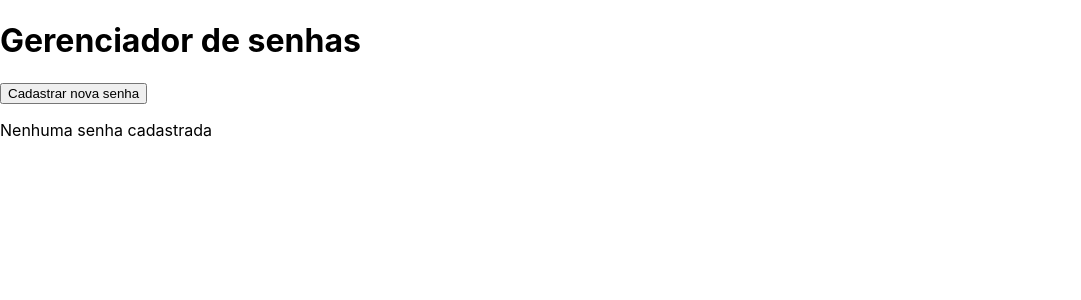
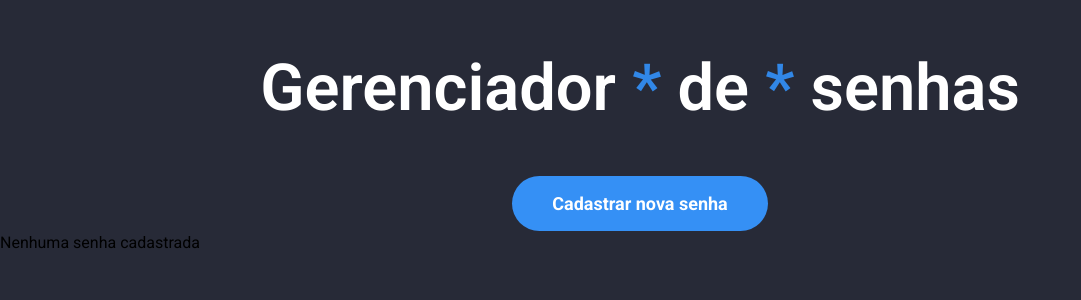
Before and after one commit to Matheus-Pozett/Password-Manager, a React (Vite) app: page / in a window 1280 px wide. Shown: the top 300 px of the page, without its empty margins (0-1081 px from the left). Built offline with nearby package versions, Linux system fonts and the light colour scheme.

Commit message:
style: estiliza componente Title e componente ButtonNewPassword

```diff
--- a/index.html
+++ b/index.html
@@ -4,7 +4,10 @@
     <meta charset="utf-8" />
     <meta name="viewport" content="width=device-width, initial-scale=1" />
     <meta name="theme-color" content="#000000" />
-    <title>React App</title>
+    <link rel="preconnect" href="https://fonts.googleapis.com">
+    <link rel="preconnect" href="https://fonts.gstatic.com" crossorigin>
+    <link href="https://fonts.googleapis.com/css2?family=Roboto:ital,wght@0,100..900;1,100..900&display=swap" rel="stylesheet">
+    <title>Gerenciador de senhas</title>
   </head>
   <body>
     <noscript>You need to enable JavaScript to run this app.</noscript>
--- a/src/App.css
+++ b/src/App.css
@@ -5,3 +5,9 @@
 .invalid-password-check {
   color: #f58989;
 }
+
+.app-container {
+  display: flex;
+  flex-direction: column;
+  height: 100vh;
+}
--- a/src/App.tsx
+++ b/src/App.tsx
@@ -29,6 +29,7 @@ function App() {
       ...passwordsList,
       newPassword,
     ]);
+    setFormValues(INITIAL_FORM_VALUES);
   };
   const handleClickRemoveItem = (item: FormInputTypes) => {
     const updateList = passwordsList.filter(
@@ -38,9 +39,9 @@ function App() {
   };
 
   return (
-    <main>
+    <main className="app-container">
       <Title />
-
+      <section>
         {showForm ? (<Form
           handleShowForm={ handleShowForm }
           formValues={ formValues }
@@ -50,11 +51,13 @@ function App() {
         ) : (
           <ButtonNewPassword handleShowForm={ handleShowForm } />
         )}
+      </section>
 
+      <section>
         {passwordsList.length === 0 ? (
           <p>Nenhuma senha cadastrada</p>
         ) : (
-        <div>
+          <article>
             <label htmlFor="check">Esconder senhas</label>
             <input
               type="checkbox"
@@ -63,16 +66,20 @@ function App() {
               checked={ checked }
               onChange={ handleChangeCheckbox }
             />
+            <ul>
               {passwordsList.map((pass) => (
+                <li key={ pass.service }>
                   <PasswordList
-              key={ pass.service }
                     data={ pass }
                     handleClickRemoveItem={ handleClickRemoveItem }
                     checked={ checked }
                   />
+                </li>
               ))}
-        </div>
+            </ul>
+          </article>
         )}
+      </section>
     </main>
   );
 }
--- a/src/components/ButtonNewPassword/ButtonNewPassword.tsx
+++ b/src/components/ButtonNewPassword/ButtonNewPassword.tsx
@@ -1,11 +1,18 @@
+import './buttonNewPassword.css';
+
 type ButtonNewPasswordProps = {
   handleShowForm: () => void;
 };
 
 function ButtonNewPassword({ handleShowForm }: ButtonNewPasswordProps) {
   return (
-    <div>
-      <button onClick={ handleShowForm }>Cadastrar nova senha</button>
+    <div className="buttonNewPassword-container">
+      <button
+        onClick={ handleShowForm }
+        className="button-newpassword"
+      >
+        Cadastrar nova senha
+      </button>
     </div>
   );
 }
--- /dev/null
+++ b/src/components/ButtonNewPassword/buttonNewPassword.css
@@ -0,0 +1,17 @@
+.buttonNewPassword-container {
+  display: flex;
+  justify-content: center;
+}
+
+.button-newpassword {
+  background: #3590f5;
+  border: none;
+  border-radius: 100px;
+  color: white;
+  cursor: pointer;
+  font-size: 18px;
+  font-weight: 700;
+  height: 55px;
+  margin-top: 60px;
+  width: 256px;
+}
--- a/src/components/Form/Form.tsx
+++ b/src/components/Form/Form.tsx
@@ -1,6 +1,6 @@
 import { useState } from 'react';
 import Swal from 'sweetalert2';
-import { FormInputTypes, INITIAL_FORM_VALUES } from '../../types';
+import { FormInputTypes } from '../../types';
 
 type FormProps = {
   handleShowForm: () => void;
@@ -45,7 +45,6 @@ function Form(
   const handleSubmitForm = (event: React.FormEvent<HTMLFormElement>) => {
     event.preventDefault();
     handleNewPassword();
-    setFormValues(INITIAL_FORM_VALUES);
     handleShowForm();
 
     Swal.fire({
--- a/src/components/Title/Title.tsx
+++ b/src/components/Title/Title.tsx
@@ -1,8 +1,21 @@
+import './title.css';
+
 function Title() {
   return (
-    <div>
-      <h1>Gerenciador de senhas</h1>
-    </div>
+    <header className="header-container">
+      <h1 className="header-title">
+        Gerenciador
+        {' '}
+        <span className="asterisco">*</span>
+        {' '}
+        de
+        {' '}
+        <span className="asterisco">*</span>
+        {' '}
+        senhas
+
+      </h1>
+    </header>
   );
 }
 
--- /dev/null
+++ b/src/components/Title/title.css
@@ -0,0 +1,19 @@
+.header-container {
+  align-items: center;
+  display: flex;
+  justify-content: center;
+  margin-top: 40px;
+}
+
+.header-title {
+  color: white;
+  font-size: 65px;
+  font-weight: 600;
+  height: 76px;
+  text-align: center;
+  width: 780px;
+}
+
+.asterisco {
+  color: #3187e7;
+}
--- a/src/index.css
+++ b/src/index.css
@@ -1,13 +1,33 @@
-body {
+*, *::before, *::after {
+  box-sizing: border-box;
+}
+* {
   margin: 0;
-  font-family: -apple-system, BlinkMacSystemFont, 'Segoe UI', 'Roboto', 'Oxygen',
-    'Ubuntu', 'Cantarell', 'Fira Sans', 'Droid Sans', 'Helvetica Neue',
-    sans-serif;
-  -webkit-font-smoothing: antialiased;
-  -moz-osx-font-smoothing: grayscale;
+  padding: 0;
 }
 
-code {
-  font-family: source-code-pro, Menlo, Monaco, Consolas, 'Courier New',
-    monospace;
+body {
+  line-height: 1.5;
+  -webkit-font-smoothing: antialiased;
+  background-color: #272A37;
+  font-family: "Roboto", sans-serif;
 }
+img, picture, video, canvas, svg {
+  display: block;
+  max-width: 100%;
+}
+input, button, textarea, select {
+  font: inherit;
+}
+p, h1, h2, h3, h4, h5, h6 {
+  overflow-wrap: break-word;
+}
+p {
+  text-wrap: pretty;
+}
+h1, h2, h3, h4, h5, h6 {
+  text-wrap: balance;
+}
+#root, #__next {
+  isolation: isolate;
+}
```
Lines whose indentation alone changed are shown as unchanged.
